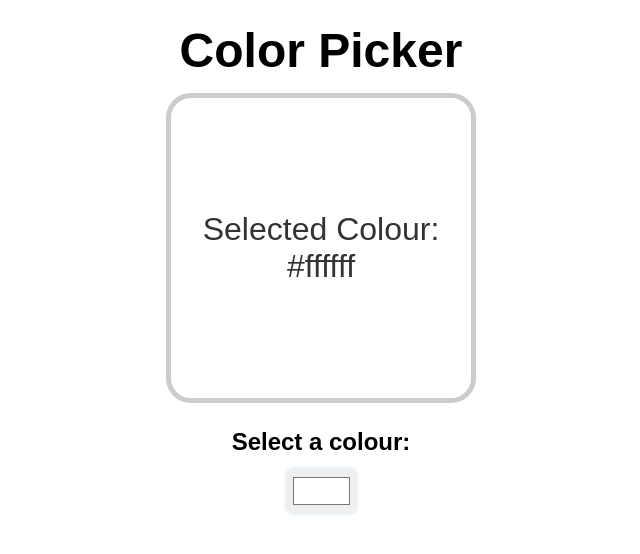
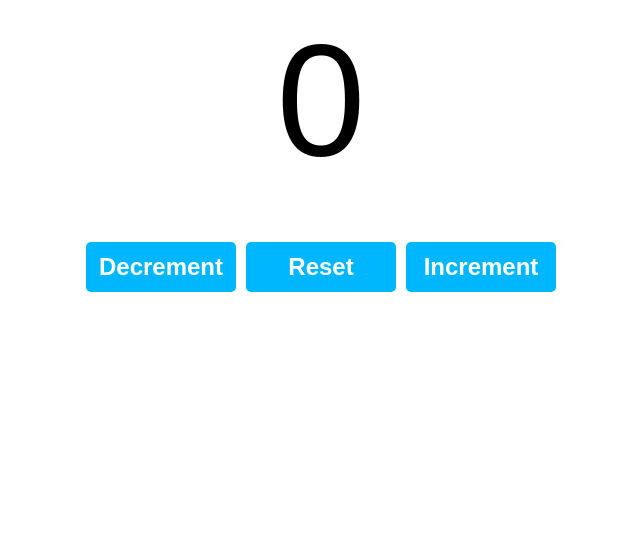
Before and after one commit to DavidMarkNjogu/my-react-app, a React (Vite) app: page / in a window 1280 px wide. Shown: the top 554 px of the page, without its empty margins (319-959 px from the left). Built offline with nearby package versions, Linux system fonts and the light colour scheme.

Commit message:
11. Updater functions

```diff
--- a/src/App.jsx
+++ b/src/App.jsx
@@ -1,9 +1,10 @@
-import ColorPicker from "./ColorPicker.jsx";
+
+import MyComponent2 from "./MyComponent2.jsx"
 
 function App() {
     return(
     <>
-      <ColorPicker/>
+      <MyComponent2/>
     </>
   );
 }
--- /dev/null
+++ b/src/MyComponent2.jsx
@@ -0,0 +1,66 @@
+/* updater function - A function passed as an arguemeny to setState() usually
+                        eg. setYear(arrow function)
+                            ie.  setYear(y => y + 1)
+                        Allow for safe updates based on the previous state
+                        Used with multiple state updates and asynchronous functions
+                        Good practice to updater functions
+*/
+
+import React, {useState} from "react";
+
+function MyComponent2(){
+
+    const [count, setCount] = useState(0);
+
+    // function increment(){
+
+    //     // Uses the CURRENT state to calculate the NEXT state
+    //     // set functions don't trigger an update
+    //     // React batches together state update for performance reasons
+    //     // NEXT state becomes the CURRENT state after an update
+    //         //  basically setting count to be 1, three seperate times then updating
+    //         // similar to hitting refresh butoon on the browser a couple of times. Sent the refresh request/ commands multiple times but may only end up refreshing once, and not every time the button is hit
+
+    //         setCount(count + 1); // (0 + 1)
+    //         setCount(count + 1); // (0 + 1)
+    //         setCount(count + 1); // (0 + 1) then UPDATE
+    // }
+
+    // IF USING MULTIPLE STATE UPDATES< USE UPDATER FUNCTION
+    // Conventionally, it's common 2 name the pending state arguement for the first letter of the state variable name, like a for age. However, might also call it like prevAge or sth else that may be found clearer
+
+    function increment(){
+        // c reps the previousCount not current
+
+        // Takes the PENDING(NOT CURRENT) state to calculate the next state.
+        // React puts the updater unction in a queue(type of data structure)
+        //During the next render, it will call them in the same order
+
+        // use even if only updagte once; future proofs code in case of additions in the future
+        setCount(c => c + 1);
+        setCount(c => c + 1);
+        setCount(c => c + 1);
+    }
+    function decrement(){
+        setCount(c => c -1)
+        setCount(c => c -1)
+        setCount(c => c -1)
+    }
+    function reset(){
+        // not deepndent on prev state
+        //would be setCount(c => c = 0)
+        setCount(0);
+    }
+    return(
+        <>
+            <div className="counter-container">
+                <p className="count-display">{count}</p>
+                 <button className="counter-button"onMouseDownCapture={decrement}>Decrement</button>
+                 <button className="counter-button"onClick={reset}>Reset</button>
+                 <button className="counter-button"onClick={increment}>Increment</button>
+            </div>
+        </>
+    );
+}
+
+export default MyComponent2
```
Also changed, not shown: src/MyComponent.jsx (line endings or trailing spaces).
